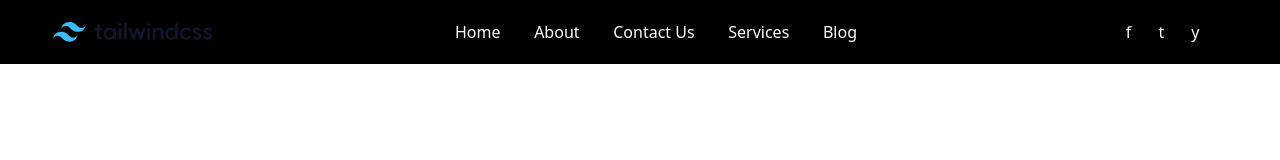
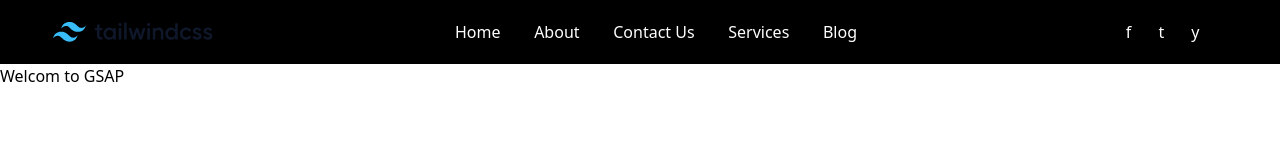
Before and after one commit to SurajNewus/project, a plain HTML site: page index.html in a window 1280 px wide. Drawn offline with nearby package versions, Linux system fonts and the light colour scheme.

Commit message:
Update index.html

```diff
--- a/index.html
+++ b/index.html
@@ -30,6 +30,8 @@
         </div>
     </nav>
 
+    <h1>Welcom to GSAP</h1>
+
 
     <script src="https://cdnjs.cloudflare.com/ajax/libs/gsap/3.12.5/gsap.min.js" integrity="sha512-7eHRwcbYkK4d9g/6tD/mhkf++eoTHwpNM9woBxtPUBWm67zeAfFC+HrdoE2GanKeocly/VxeLvIqwvCdk7qScg==" crossorigin="anonymous" referrerpolicy="no-referrer"></script>
     <script src="func.js"></script>
```
